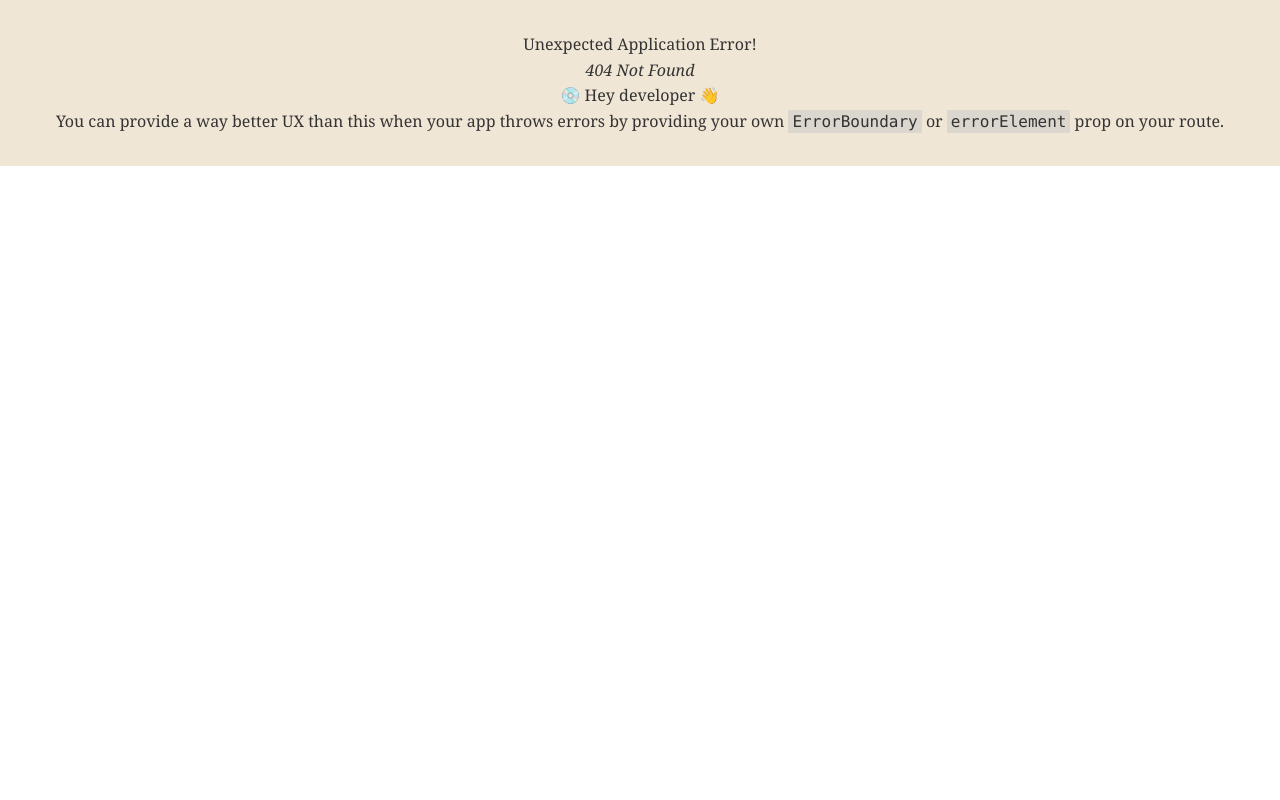
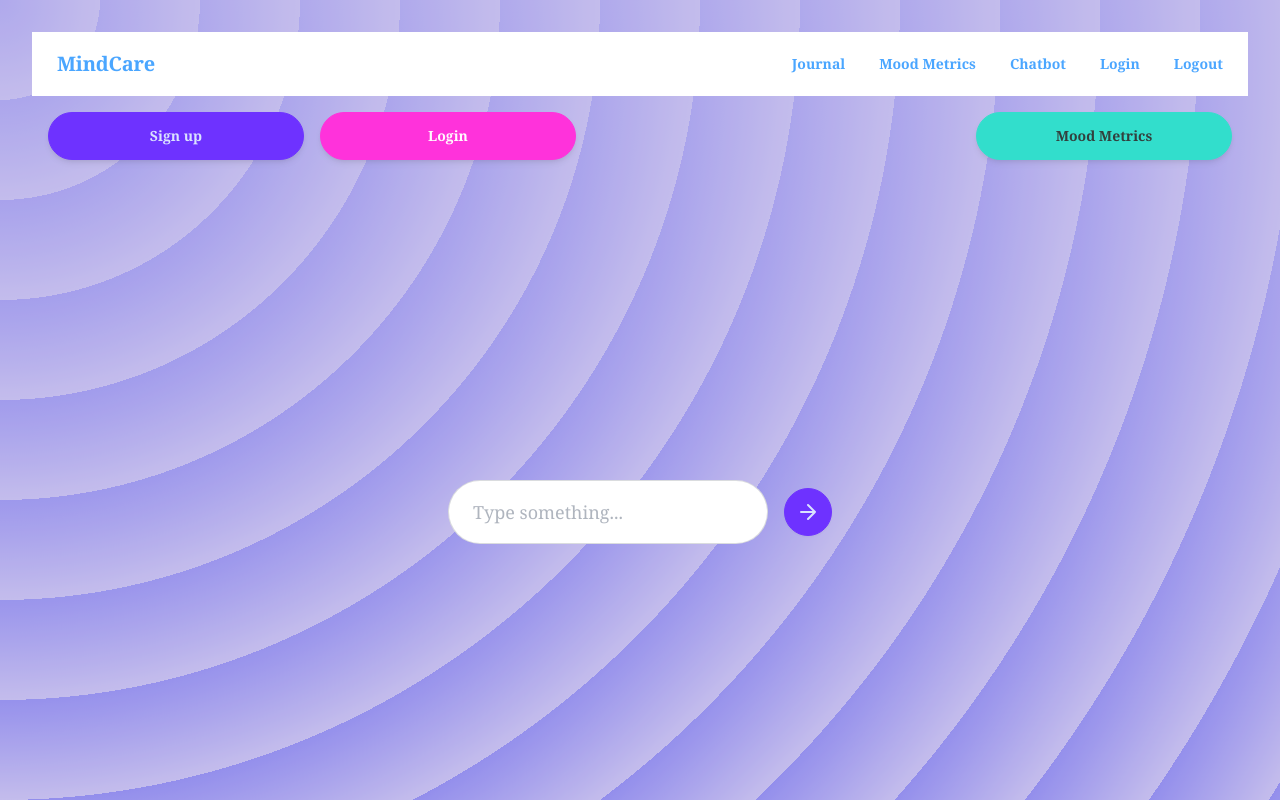
Before and after one commit to BiggyBrey/Emotional-Wellness, a React (Vite) app in the folder frontend/: page /NEW-dashboard in a window 1280 px wide. Before the commit this address had no page. Shown: the top 800 px of the page. Built offline with nearby package versions, Linux system fonts and the light colour scheme.

Commit message:
edited NEWDashboard css

```diff
--- a/frontend/src/AiChatBot.jsx
+++ /dev/null
@@ -1,77 +0,0 @@
-import React, { useState } from 'react';
-
-function AiChatbot() {
-    const [inputValue, setInputValue] = useState("");
-
-    return (
-        <div>
-            <button
-                className="fixed bottom-4 right-4 inline-flex items-center justify-center text-sm font-medium disabled:pointer-events-none disabled:opacity-50 border rounded-full w-16 h-16 bg-black hover:bg-gray-700 m-0 cursor-pointer border-gray-200 bg-none p-0 normal-case leading-5 hover:text-gray-900"
-                type="button" aria-haspopup="dialog" aria-expanded="false" data-state="closed">
-                <svg xmlns="http://www.w3.org/2000/svg" width="30" height="40" viewBox="0 0 24 24" fill="none"
-                stroke="currentColor" strokeWidth="2" strokeLinecap="round" strokeLinejoin="round"
-                className="text-white block border-gray-200 align-middle">
-                    <path d="m3 21 1.9-5.7a8.5 8.5 0 1 1 3.8 3.8z" className="border-gray-200" />
-                </svg>
-            </button>
-
-            <div style={{ boxShadow: '0 0 #0000, 0 0 #0000, 0 1px 2px 0 rgb(0 0 0 / 0.05)' }}
-                className="fixed bottom-[calc(4rem+1.5rem)] right-0 mr-4 bg-white p-6 rounded-lg border border-[#e5e7eb] w-[440px] h-[634px]">
-                {/* Heading */}
-                <div className="flex flex-col space-y-1.5 pb-6">
-                    <h2 className="font-semibold text-lg tracking-tight">Chatbot</h2>
-                    <p className="text-sm text-[#6b7280] leading-3">Powered by Mendable and Vercel</p>
-                </div>
-
-                {/* Chat Container */}
-                <div className="pr-4 h-[474px]" style={{ minWidth: '100%', display: 'table' }}>
-                    {/* Chat Message AI */}
-                    <div className="flex gap-3 my-4 text-gray-600 text-sm flex-1">
-                        <span className="relative flex shrink-0 overflow-hidden rounded-full w-8 h-8">
-                            <div className="rounded-full bg-gray-100 border p-1">
-                                <svg stroke="none" fill="black" strokeWidth="1.5"
-                                viewBox="0 0 24 24" aria-hidden="true" height="20" width="20" xmlns="http://www.w3.org/2000/svg">
-                                    <path strokeLinecap="round" strokeLinejoin="round"
-                                        d="M9.813 15.904L9 18.75l-.813-2.846a4.5 4.5 0 00-3.09-3.09L2.25 12l2.846-.813a4.5 4.5 0 003.09-3.09L9 5.25l.813 2.846a4.5 4.5 0 003.09 3.09L15.75 12l-2.846.813a4.5 4.5 0 00-3.09 3.09z" />
-                                </svg>
-                            </div>
-                        </span>
-                        <p className="leading-relaxed"><span className="block font-bold text-gray-700">AI </span>Hi, how can I help you today?</p>
-                    </div>
-
-                    {/*  User Chat Message */}
-                    <div className="flex gap-3 my-4 text-gray-600 text-sm flex-1">
-                        <span className="relative flex shrink-0 overflow-hidden rounded-full w-8 h-8">
-                            <div className="rounded-full bg-gray-100 border p-1">
-                                <svg stroke="none" fill="black" strokeWidth="0"
-                                viewBox="0 0 16 16" height="20" width="20" xmlns="http://www.w3.org/2000/svg">
-                                    <path d="M8 8a3 3 0 1 0 0-6 3 3 0 0 0 0 6Zm2-3a2 2 0 1 1-4 0 2 2 0 0 1 4 0Zm4 8c0 1-1 1-1 1H3s-1 0-1-1 1-4 6-4 6 3 6 4Z" />
-                                </svg>
-                            </div>
-                        </span>
-                        <p className="leading-relaxed"><span className="block font-bold text-gray-700">You </span>fewafef</p>
-                    </div>
-                </div>
-
-                {/* Input Box */}
-                <div className="flex items-center pt-0">
-                    <form className="flex items-center justify-center w-full space-x-2">
-                        <input
-                            type="text"
-                            value={inputValue}
-                            onChange={(e) => setInputValue(e.target.value)}
-                            className="flex h-10 w-full rounded-md border border-[#e5e7eb] px-3 py-2 text-sm placeholder-[#6b7280] focus:outline-none focus:ring-2 focus:ring-[#9ca3af] disabled:cursor-not-allowed disabled:opacity-50 text-[#030712] focus-visible:ring-offset-2"
-                            placeholder="Type your message" />
-                        <button
-                            className="inline-flex items-center justify-center rounded-md text-sm font-medium text-[#f9fafb] disabled:pointer-events-none disabled:opacity-50 bg-black hover:bg-[#111827E6] h-10 px-4 py-2">
-                            Send
-                        </button>
-                    </form>
-                </div>
-
-            </div>
-        </div>
-    );
-}
-
-export default AiChatbot;
--- /dev/null
+++ b/frontend/src/components/NEW-Dashboard/DashPage.jsx
@@ -0,0 +1,35 @@
+import React from 'react';
+import "./DashPageStyles.css";
+
+const DashPage = () => {
+  return (
+    <div className="max-h-screen flex flex-col items-center p-4">
+      {/* Top Section with 3 Oval Buttons */}
+      <div className="h-1/2 top-buttons grid w-full auto-rows-auto grid">
+      <div className="w-full flex justify-between items-start mb-8 ">
+        <div className="flex space-x-4">
+          <button className="btn btn-primary btn-wide rounded-full shadow-md ">Sign up</button>
+          <button className="btn btn-secondary btn-wide rounded-full shadow-md">Login</button>
+        </div>
+        <button className="btn btn-accent btn-wide rounded-full shadow-md">Mood Metrics</button>
+      </div>
+      </div>
+
+      {/* Input Section */}
+      <div className="extra-vh flex items-center space-x-4">
+        <input
+          type="text"
+          placeholder="Type something..."
+          className="input input-bordered input-lg rounded-full w-80"
+        />
+        <button className="btn btn-circle btn-primary">
+          <svg xmlns="http://www.w3.org/2000/svg" fill="none" viewBox="0 0 24 24" stroke="currentColor" className="w-6 h-6">
+            <path strokeLinecap="round" strokeLinejoin="round" strokeWidth="2" d="M5 12h14m-7-7l7 7-7 7" />
+          </svg>
+        </button>
+      </div>
+    </div>
+  );
+};
+
+export default DashPage;
--- /dev/null
+++ b/frontend/src/components/NEW-Dashboard/DashPageStyles.css
@@ -0,0 +1,17 @@
+.space {
+    justify-content: space-evenly;
+}
+
+.extra-vh {
+    height: 80vh;
+}
+
+#root {
+    background-color:rgba(139, 122, 218, 0.514);
+    box-shadow: 4px 2px 2px rgb(50,50,50);
+}
+body {
+    background-color: #e5e5f7;
+    opacity: 0.8;
+    background-image:  repeating-radial-gradient( circle at 0 0, transparent 0, #e5e5f7 100px ), repeating-linear-gradient( #444cf755, #444cf7 );
+}
--- a/frontend/src/components/journal/journalstyle.css
+++ b/frontend/src/components/journal/journalstyle.css
@@ -26,7 +26,7 @@ textarea {
 body {
     font-family: 'Georgia', serif;
     /* Elegant, readable serif font */
-    background-color: #f0e6d6;
+    /* background-color: #f0e6d6; */
     /* Light cream color for a vintage feel */
     color: #333;
     /* Dark grey text for good contrast */
--- a/frontend/src/main.jsx
+++ b/frontend/src/main.jsx
@@ -4,12 +4,13 @@ import App from './App.jsx'
 import './index.css'
 import LoginPage from './LoginPage.jsx'
 import SignUp from './SignUp.jsx'
-import AiChat from './AiChatBot.jsx'
+// import AiChat from './AiChatBot.jsx'
 import ChatBot from './components/ChatBot.jsx'
 import Landing from "./Landing.jsx"
 import JournalPage from "./components/journal/JournalPage.jsx";
 import JournalDisplay from "./components/journal/journalDisplay/JournalDisplay.jsx";
 import Dashboard from "./Dashboard.jsx"
+import DashPage from './components/NEW-Dashboard/dashPage.jsx'
 //import all the components
 
 import {
@@ -33,6 +34,7 @@ const router = createBrowserRouter(
       <Route path='dashboard' element={<Dashboard/>}/>
       <Route path='signup' element={<SignUp />} />
       {/* <Route path='settings' element={<Settings/>}/> */}
+      <Route path='NEW-dashboard' element ={<DashPage/>}/>
     </Route>
   )
   // {
```
